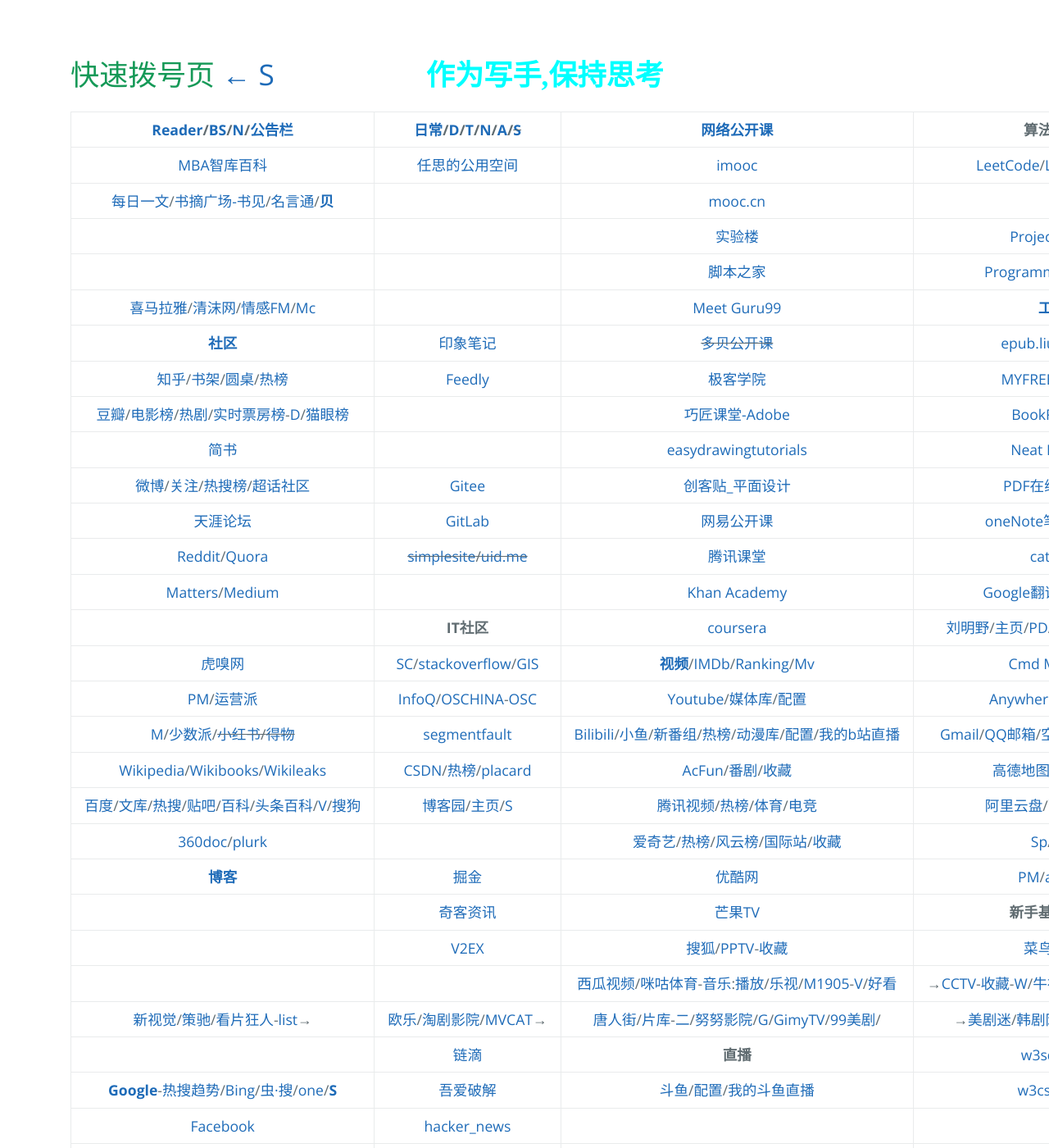
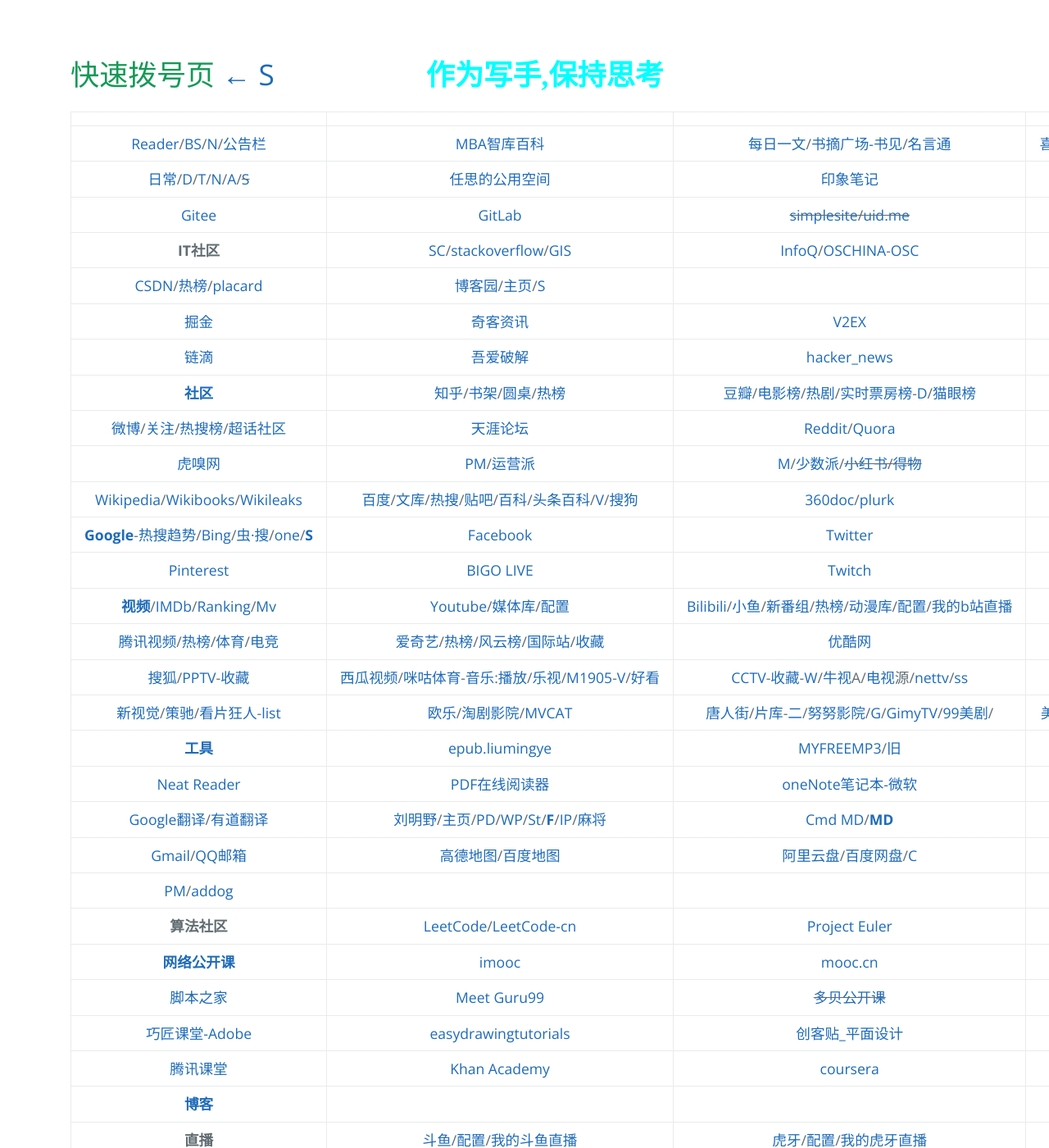
Before and after one commit to AmbroseRen/test, a Jekyll site: the page built from navigation.md, in a window 1280 px wide and 1400 px high. Shown: the whole window at 82% size. Built offline with Jekyll 4.4.1, drawn with Linux system fonts in a browser that asks for light colours; our own code applies the rules of GitHub Pages for plain Markdown files; the repository's description, which GitHub fills in, is left out; some of the changed text lies outside the part shown.

Commit message:
Update navigation.md

```diff
--- a/navigation.md
+++ b/navigation.md
@@ -23,45 +23,41 @@
 
 # 快速拨号页  [←](https://ambroseren.github.io/test/indexes.html)  [S](search.md)    &emsp;&emsp;&emsp;&emsp;&emsp;<b><font color="#00ffff" face="楷体">作为写手,保持思考</font></b>
 
-| [Reader](Library/BookListsOne.md)/[BS](Library/BookSearch.md)/[N](Library/Novel.md)/[公告栏](https://ambroseren.github.io/test/sag3.html) | [日常](https://ambroseren.github.io/test/navigation.html#sp)/[D](Data/DataRank.md)/[T](Data/TorrentKitty.md)/[N](Library/synthesize.md)/[A](Art/index.md)/~~[S](https://shouku123.com/rensi)~~ | [网络公开课](Library/LearnPlatform.md) | 算法社区 |
+| []() | []() | []() | []() |
 |:---:|:---:|:---:|:---:|
-| [MBA智库百科](https://wiki.mbalib.com/wiki/首页) | [任思的公用空间](http://rensi.ys168.com/) | [imooc](https://www.imooc.com/course/list) | [LeetCode](https://leetcode.com/problemset/all/)/[LeetCode-cn](https://leetcode-cn.com/problemset/all/) |
-| [每日一文](https://meiriyiwen.com/random)/[书摘广场-书见](https://memo.bookfere.com/explore)/[名言通](https://www.mingyantong.com/)/[<strong id="seashell">贝</strong>](Library/excerpt.md) | []() | [mooc.cn](https://www.cmooc.com/course) | []() |
-| []() | []() | [实验楼](https://www.lanqiao.cn/courses/) | [Project Euler](https://projecteuler.net/archives) |
-| []() | []() | [脚本之家](https://www.jb51.net/list/index_1.htm) | [Programming Praxis](https://programmingpraxis.com/) |
-| [喜马拉雅](https://www.ximalaya.com/my/subscribed/)/[清沫网](https://www.qingmo.net/)/[情感FM](https://www.qingmo.net/qingganfm)/[Mc](Art/Music/index.md) | []() | [Meet Guru99](https://www.guru99.com/) | [<strong id="tools">工具</strong>](Tools/index.md) |
-| [<strong id="sq">社区</strong>](Library/Forum.md) | [印象笔记](https://app.yinxiang.com/Home.action) | ~~[多贝公开课](http://www.duobei.com/)~~ | [epub.liumingye](https://epub.liumingye.cn/) |
-| [知乎](https://www.zhihu.com/people/RS101202303/following)/[书架](https://www.zhihu.com/pub/)/[圆桌](https://www.zhihu.com/roundtable)/[热榜](https://www.zhihu.com/hot) | [Feedly](https://feedly.com/) | [极客学院](https://www.jikexueyuan.com/) | [MYFREEMP3](http://tool.liumingye.cn/music/?page=searchPage)/[旧](http://tools.liumingye.cn/music_old/?page=searchPage) |
-| [豆瓣](https://www.douban.com/people/AmbroseRen/)/[电影榜](https://movie.douban.com/)/[热剧](https://movie.douban.com/tv/#!type=tv&tag=%E7%83%AD%E9%97%A8&sort=recommend&page_limit=20&page_start=0)/[实时票房榜](https://www.endata.com.cn/BoxOffice/BO/RealTime/reTimeBO.html)-[D](https://ys.endata.cn/BoxOffice/Ranking)/[猫眼榜](https://piaofang.maoyan.com/dashboard) | []() | [巧匠课堂-Adobe](https://www.2qj.com/) | [BookReader](https://ztftrue.github.io/BookReader/) |
-| [简书](https://www.jianshu.com/subscriptions#/timeline) | []() | [easydrawingtutorials](https://www.easydrawingtutorials.com/index.php/disney/81-draw-mickey-mouse) | [Neat Reader](https://www.neat-reader.cn/webapp#/) |
-| [微博](https://weibo.com/3626507391/follow)/[关注](https://weibo.com/u/page/follow/3626507391/followGroup)/[热搜榜](https://weibo.com/hot/search)/[超话社区](https://huati.weibo.cn/discovery/super) | [Gitee](https://gitee.com/) | [创客贴_平面设计](https://www.chuangkit.com/designtools/designindex) | [PDF在线阅读器](https://web.jisupdf.com/) |
-| [天涯论坛](https://bbs.tianya.cn/) | [GitLab](https://gitlab.com/ambroserencn) | [网易公开课](https://open.163.com/khan/) | [oneNote笔记本-微软](https://www.onenote.com/notebooks?auth=1&nf=1&fromAR=1) |
-| [Reddit](https://www.reddit.com/)/[Quora](https://www.quora.com/) | ~~[simplesite](http://ambroseren.simplesite.com/)/[uid.me](http://uid.me/ren_si1#)~~ | [腾讯课堂](https://ke.qq.com/) | [catbox](https://catbox.moe/user/login.php) |
-| [Matters](https://matters.news/)/[Medium](https://medium.com/) | []() | [Khan Academy](https://www.khanacademy.org/) | [Google翻译](https://translate.google.com/)/[有道翻译](https://fanyi.youdao.com/) |
-| []() | __IT社区__ | [coursera](https://www.coursera.org/browse/computer-science) | [刘明野](https://tool.liumingye.cn/)/[主页](https://www.liumingye.cn/)/[PD](https://tool.liumingye.cn/password/)/[WP](https://tool.liumingye.cn/wallpaper/)/[St](Art/Shoot/index.md)/[<strong id="fodder">F</strong>](Data/Fodder/index.md)/[IP](https://tool.liumingye.cn/ip/)/[麻将](https://tool.liumingye.cn/majiang/) |
-| [虎嗅网](https://www.huxiu.com/) | [SC](https://stackexchange.com/)/[stackoverflow](https://stackoverflow.com/)/[GIS](https://gis.stackexchange.com/) | [<strong id="sp">视频</strong>](Video/video.md)/[IMDb](https://www.imdb.com/)/[Ranking](https://www.boxofficemojo.com/weekly/)/[Mv](Art/Movies/index.md) | [Cmd MD](https://www.zybuluo.com/)/[<strong id="md">MD</strong>](Data/MD/index.md) |
-| [PM](http://www.woshipm.com/)/[运营派](https://www.yunyingpai.com/) | [InfoQ](https://www.infoq.cn/)/[OSCHINA](https://www.oschina.net/project)-[OSC](https://www.oschina.net/project/top_cn_2020) | [Youtube](https://www.youtube.com/)/[媒体库](https://www.youtube.com/feed/library)/[配置](https://studio.youtube.com/video/LupojaPC1wc/livestreaming) | [AnywhereAnything](http://lackar.com/aa/) |
-| [M](Library/Medicine.md)/[少数派](https://sspai.com/)/~~[小红书](https://www.xiaohongshu.com/explore)/[得物](https://www.dewu.com/community.html)~~ | [segmentfault](https://segmentfault.com/u/ambroseren/users/following) | [Bilibili](https://space.bilibili.com/352834482/fans/follow)/[小鱼](http://www.xysudu.com/)/[新番组](https://bgm.liumingye.cn/)/[热榜](https://www.bilibili.com/v/popular/rank/all)/[动漫库](Art/Animes/index.md)/[配置](https://link.bilibili.com/p/center/index#/my-room/start-live)/[我的b站直播](https://live.bilibili.com/22653502) | [Gmail](https://mail.google.com/mail/u/0/#inbox)/[QQ邮箱](https://mail.qq.com/)/[空间](https://user.qzone.qq.com/1056008502)/[万年历](https://wannianrili.bmcx.com/)/[12306](https://kyfw.12306.cn/otn/leftTicket/init) |
-| [Wikipedia](https://www.wikipedia.org/)/[Wikibooks](https://www.wikibooks.org/)/[Wikileaks](https://wikileaks.org/What-is-WikiLeaks.html) | [CSDN](https://blog.csdn.net/Ambrose_Ren)/[热榜](https://blog.csdn.net/rank/list)/[placard](https://bbs.csdn.net/forums/placard) | [AcFun](https://www.acfun.cn/)/[番剧](https://www.acfun.cn/bangumilist)/[收藏](https://www.acfun.cn/member/favourite) | [高德地图](https://www.amap.com/)/[百度地图](https://map.baidu.com/) |
-| [百度](https://www.baidu.com/)/[文库](Library/AcademicSearch.md)/[热搜](https://top.baidu.com/board)/[贴吧](https://tieba.baidu.com/index.html)/[百科](https://baike.baidu.com/usercenter/lemmas#favorites)/[头条百科](https://www.baike.com/)/[V](https://baike.baidu.com/vbaike#gallary)/[搜狗](https://www.sogou.com/) | [博客园](https://www.cnblogs.com/rensi/)/[主页](https://home.cnblogs.com/u/rensi/)/[S](https://zzk.cnblogs.com/s/blogpost) | [腾讯视频](https://v.qq.com/biu/u/playlist)/[热榜](https://v.qq.com/biu/ranks/?t=hotsearch)/[体育](https://live.qq.com/match)/[电竞](https://egame.qq.com/gamelist) | [阿里云盘](https://www.aliyundrive.com/drive/)/[百度网盘](https://pan.baidu.com/disk/home)/[C](Data/Clouder.md) |
-| [360doc](http://www.360doc.com/mycontacts.aspx)/[plurk](https://www.plurk.com/AmbroseRenCN) | []() | [爱奇艺](https://www.iqiyi.com/u/fav)/[热榜](https://www.iqiyi.com/ranks/hotsearch)/[风云榜](https://www.iqiyi.com/ranks1/home)/[国际站](https://www.iq.com/)/[收藏](https://www.iq.com/personal?type=favorite) | [Sp](Library/shopping.md)/[Job](Library/job.md) |
-| [<strong id="bk">博客</strong>](Library/Blog.md) | [掘金](https://juejin.cn/) | [优酷网](https://user.youku.com/page/usc/fav?theme=) | [PM](https://dh.woshipm.com/)/[addog](https://www.addog.vip/) |
-| []() | [奇客资讯](https://www.solidot.org/) | [芒果TV](https://i.mgtv.com/my/looklist) | __新手基础自学__ |
-| []() | [V2EX](https://www.v2ex.com/?tab=tech) | [搜狐](https://my.tv.sohu.com/i/bookmark)/[PPTV](https://www.pptv.com/)-[收藏](https://usercenter.pptv.com/web/user/collection) | [菜鸟教程](https://www.runoob.com/) |
-| []() | []() | [西瓜视频](https://www.ixigua.com/my/favorite)/[咪咕体育](https://www.miguvideo.com/mgs/website/prd/personalCenter.html#/collect)-[音乐](https://music.migu.cn/v3/my/playlist):[播放](https://music.migu.cn/v3/music/player/audio)/[乐视](http://i.le.com/playrecord#favorite)/[M1905](https://www.1905.com/mdb/film/)-[V](https://vip.1905.com/)/[好看](https://sv.baidu.com/) | →[CCTV](https://tv.cctv.com/live/)-[收藏](https://i.cctv.com/account/collection)-[W](https://worldcup.cctv.com)/[牛视](https://www.chaojidianshi.net/)A/[电视](http://www.tvyan.com/)源/[nettv](http://nettv.live/)/[ss](https://steelsoft.site/wtv/tv.php?code=us&name=3ABN%20(720p)) |
-| [新视觉](http://www.qzcyqp.com/)/[策驰](http://www.cechiyy8.com/)/[看片狂人](https://www.kpkuang.com/)-[list](https://whereiskpkuang.com/)→ | [欧乐](https://www.olevod.com/)/[淘剧影院](https://www.taojuyb.com/)/[MVCAT](https://www.mvcat.com/)→ | [唐人街](https://www.tangrenjie.tv/)/[片库](https://www.btnull.org/)-[二](https://www.pkmp4.com/)/[努努影院](https://www.nunuyy.org)/[G](https://gimytv.in/)/[GimyTV](https://gimytv.com/)/[99美剧](https://www.999mjtv.com/)/[]() | →[美剧迷](https://www.meijumi.net/)/[韩剧网](https://www.tvn.cc/)-[kortw](https://kortw.com/)/[蛋蛋赞](https://www.dandanzan.cc/) |
-| []() | [链滴](https://ld246.com/) | __直播__ | [w3school](https://www.w3school.com.cn/) |
-| [__Google__](https://www.google.com/)-[热搜趋势](https://trends.google.com/trends/?geo=US)/[Bing](https://cn.bing.com/)/[虫·搜](https://search.chongbuluo.com/)/[one](https://aur.one)/[<strong id="searchs">S</strong>](Library/SearchEngine.md) | [吾爱破解](https://www.52pojie.cn/) | [斗鱼](https://www.douyu.com/directory/myFollow)/[配置](https://mp.douyu.com/live/main)/[我的斗鱼直播](https://www.douyu.com/10150268) | [w3cschool](https://www.w3cschool.cn/) |
-| [Facebook](https://www.facebook.com/) | [hacker_news](https://news.ycombinator.com/) | []() | []() |
-| [Twitter](https://twitter.com/home) | []() | [虎牙](https://www.huya.com/myfollow)/[配置](https://i.huya.com/index.php?m=ProfileSetting#ktylts)/[我的虎牙直播](https://www.huya.com/25541428) | [前端速查](http://f2er.club/) |
-| [Instagram](https://www.instagram.com/ambroserencn/) | [科学网-889891](http://blog.sciencenet.cn/home.php?mod=spacecp&ac=friend&op=find) | []() | []() |
-| [Pinterest](https://www.pinterest.com/) | []() | [YY LIVE](https://www.yy.com/i/index/live) | []() |
-| [BIGO LIVE](https://www.bigo.tv/cn/show) | []() | [Tik Tok](https://www.tiktok.com/)/[抖音](https://www.douyin.com/recommend)/[快手](https://www.kuaishou.com/) | []() |
-| [Twitch](https://www.twitch.tv/) | []() | [<strong id="games">游戏</strong>](Art/Games/index.md) | []() |
+| [Reader](Library/BookListsOne.md)/[BS](Library/BookSearch.md)/[N](Library/Novel.md)/[公告栏](https://ambroseren.github.io/test/sag3.html) | [MBA智库百科](https://wiki.mbalib.com/wiki/首页) | [每日一文](https://meiriyiwen.com/random)/[书摘广场-书见](https://memo.bookfere.com/explore)/[名言通](https://www.mingyantong.com/) | [喜马拉雅](https://www.ximalaya.com/my/subscribed/)/[清沫网](https://www.qingmo.net/)/[情感FM](https://www.qingmo.net/qingganfm)/[Mc](Art/Music/index.md) |
+| [日常](https://ambroseren.github.io/test/navigation.html#sp)/[D](Data/DataRank.md)/[T](Data/TorrentKitty.md)/[N](Library/synthesize.md)/[A](Art/index.md)/~~[S](https://shouku123.com/rensi)~~ | [任思的公用空间](http://rensi.ys168.com/) | [印象笔记](https://app.yinxiang.com/Home.action) | [Feedly](https://feedly.com/) |
+| [Gitee](https://gitee.com/) | [GitLab](https://gitlab.com/ambroserencn) | ~~[simplesite](http://ambroseren.simplesite.com/)/[uid.me](http://uid.me/ren_si1#)~~ | []() |
+| __IT社区__ | [SC](https://stackexchange.com/)/[stackoverflow](https://stackoverflow.com/)/[GIS](https://gis.stackexchange.com/) | [InfoQ](https://www.infoq.cn/)/[OSCHINA](https://www.oschina.net/project)-[OSC](https://www.oschina.net/project/top_cn_2020) | [segmentfault](https://segmentfault.com/u/ambroseren/users/following) |
+| [CSDN](https://blog.csdn.net/Ambrose_Ren)/[热榜](https://blog.csdn.net/rank/list)/[placard](https://bbs.csdn.net/forums/placard) | [博客园](https://www.cnblogs.com/rensi/)/[主页](https://home.cnblogs.com/u/rensi/)/[S](https://zzk.cnblogs.com/s/blogpost) | []() | []() |
+| [掘金](https://juejin.cn/) | [奇客资讯](https://www.solidot.org/) | [V2EX](https://www.v2ex.com/?tab=tech) | []() |
+| [链滴](https://ld246.com/) | [吾爱破解](https://www.52pojie.cn/) | [hacker_news](https://news.ycombinator.com/) | [科学网-889891](http://blog.sciencenet.cn/home.php?mod=spacecp&ac=friend&op=find) |
+| [<strong id="sq">社区</strong>](Library/Forum.md) | [知乎](https://www.zhihu.com/people/RS101202303/following)/[书架](https://www.zhihu.com/pub/)/[圆桌](https://www.zhihu.com/roundtable)/[热榜](https://www.zhihu.com/hot) | [豆瓣](https://www.douban.com/people/AmbroseRen/)/[电影榜](https://movie.douban.com/)/[热剧](https://movie.douban.com/tv/#!type=tv&tag=%E7%83%AD%E9%97%A8&sort=recommend&page_limit=20&page_start=0)/[实时票房榜](https://www.endata.com.cn/BoxOffice/BO/RealTime/reTimeBO.html)-[D](https://ys.endata.cn/BoxOffice/Ranking)/[猫眼榜](https://piaofang.maoyan.com/dashboard) | [简书](https://www.jianshu.com/subscriptions#/timeline) |
+| [微博](https://weibo.com/3626507391/follow)/[关注](https://weibo.com/u/page/follow/3626507391/followGroup)/[热搜榜](https://weibo.com/hot/search)/[超话社区](https://huati.weibo.cn/discovery/super) | [天涯论坛](https://bbs.tianya.cn/) | [Reddit](https://www.reddit.com/)/[Quora](https://www.quora.com/) | [Matters](https://matters.news/)/[Medium](https://medium.com/) |
+| [虎嗅网](https://www.huxiu.com/) | [PM](http://www.woshipm.com/)/[运营派](https://www.yunyingpai.com/) | [M](Library/Medicine.md)/[少数派](https://sspai.com/)/~~[小红书](https://www.xiaohongshu.com/explore)/[得物](https://www.dewu.com/community.html)~~ | []() |
+| [Wikipedia](https://www.wikipedia.org/)/[Wikibooks](https://www.wikibooks.org/)/[Wikileaks](https://wikileaks.org/What-is-WikiLeaks.html) | [百度](https://www.baidu.com/)/[文库](Library/AcademicSearch.md)/[热搜](https://top.baidu.com/board)/[贴吧](https://tieba.baidu.com/index.html)/[百科](https://baike.baidu.com/usercenter/lemmas#favorites)/[头条百科](https://www.baike.com/)/[V](https://baike.baidu.com/vbaike#gallary)/[搜狗](https://www.sogou.com/) | [360doc](http://www.360doc.com/mycontacts.aspx)/[plurk](https://www.plurk.com/AmbroseRenCN) | []() |
+| [__Google__](https://www.google.com/)-[热搜趋势](https://trends.google.com/trends/?geo=US)/[Bing](https://cn.bing.com/)/[虫·搜](https://search.chongbuluo.com/)/[one](https://aur.one)/[<strong id="searchs">S</strong>](Library/SearchEngine.md) | [Facebook](https://www.facebook.com/) | [Twitter](https://twitter.com/home) | [Instagram](https://www.instagram.com/ambroserencn/) |
+| [Pinterest](https://www.pinterest.com/) | [BIGO LIVE](https://www.bigo.tv/cn/show) | [Twitch](https://www.twitch.tv/) | []() |
+| [<strong id="sp">视频</strong>](Video/video.md)/[IMDb](https://www.imdb.com/)/[Ranking](https://www.boxofficemojo.com/weekly/)/[Mv](Art/Movies/index.md) | [Youtube](https://www.youtube.com/)/[媒体库](https://www.youtube.com/feed/library)/[配置](https://studio.youtube.com/video/LupojaPC1wc/livestreaming) | [Bilibili](https://space.bilibili.com/352834482/fans/follow)/[小鱼](http://www.xysudu.com/)/[新番组](https://bgm.liumingye.cn/)/[热榜](https://www.bilibili.com/v/popular/rank/all)/[动漫库](Art/Animes/index.md)/[配置](https://link.bilibili.com/p/center/index#/my-room/start-live)/[我的b站直播](https://live.bilibili.com/22653502) | [AcFun](https://www.acfun.cn/)/[番剧](https://www.acfun.cn/bangumilist)/[收藏](https://www.acfun.cn/member/favourite) |
+| [腾讯视频](https://v.qq.com/biu/u/playlist)/[热榜](https://v.qq.com/biu/ranks/?t=hotsearch)/[体育](https://live.qq.com/match)/[电竞](https://egame.qq.com/gamelist) | [爱奇艺](https://www.iqiyi.com/u/fav)/[热榜](https://www.iqiyi.com/ranks/hotsearch)/[风云榜](https://www.iqiyi.com/ranks1/home)/[国际站](https://www.iq.com/)/[收藏](https://www.iq.com/personal?type=favorite) | [优酷网](https://user.youku.com/page/usc/fav?theme=) | [芒果TV](https://i.mgtv.com/my/looklist) |
+| [搜狐](https://my.tv.sohu.com/i/bookmark)/[PPTV](https://www.pptv.com/)-[收藏](https://usercenter.pptv.com/web/user/collection) | [西瓜视频](https://www.ixigua.com/my/favorite)/[咪咕体育](https://www.miguvideo.com/mgs/website/prd/personalCenter.html#/collect)-[音乐](https://music.migu.cn/v3/my/playlist):[播放](https://music.migu.cn/v3/music/player/audio)/[乐视](http://i.le.com/playrecord#favorite)/[M1905](https://www.1905.com/mdb/film/)-[V](https://vip.1905.com/)/[好看](https://sv.baidu.com/) | [CCTV](https://tv.cctv.com/live/)-[收藏](https://i.cctv.com/account/collection)-[W](https://worldcup.cctv.com)/[牛视](https://www.chaojidianshi.net/)A/[电视](http://www.tvyan.com/)源/[nettv](http://nettv.live/)/[ss](https://steelsoft.site/wtv/tv.php?code=us&name=3ABN%20(720p)) | []() |
+| [新视觉](http://www.qzcyqp.com/)/[策驰](http://www.cechiyy8.com/)/[看片狂人](https://www.kpkuang.com/)-[list](https://whereiskpkuang.com/) | [欧乐](https://www.olevod.com/)/[淘剧影院](https://www.taojuyb.com/)/[MVCAT](https://www.mvcat.com/) | [唐人街](https://www.tangrenjie.tv/)/[片库](https://www.btnull.org/)-[二](https://www.pkmp4.com/)/[努努影院](https://www.nunuyy.org)/[G](https://gimytv.in/)/[GimyTV](https://gimytv.com/)/[99美剧](https://www.999mjtv.com/)/[]() | [美剧迷](https://www.meijumi.net/)/[韩剧网](https://www.tvn.cc/)-[kortw](https://kortw.com/)/[蛋蛋赞](https://www.dandanzan.cc/) |
+| [<strong id="tools">工具</strong>](Tools/index.md) | [epub.liumingye](https://epub.liumingye.cn/) | [MYFREEMP3](http://tool.liumingye.cn/music/?page=searchPage)/[旧](http://tools.liumingye.cn/music_old/?page=searchPage) | [BookReader](https://ztftrue.github.io/BookReader/) |
+| [Neat Reader](https://www.neat-reader.cn/webapp#/) | [PDF在线阅读器](https://web.jisupdf.com/) | [oneNote笔记本-微软](https://www.onenote.com/notebooks?auth=1&nf=1&fromAR=1) | [catbox](https://catbox.moe/user/login.php) |
+| [Google翻译](https://translate.google.com/)/[有道翻译](https://fanyi.youdao.com/) | [刘明野](https://tool.liumingye.cn/)/[主页](https://www.liumingye.cn/)/[PD](https://tool.liumingye.cn/password/)/[WP](https://tool.liumingye.cn/wallpaper/)/[St](Art/Shoot/index.md)/[<strong id="fodder">F</strong>](Data/Fodder/index.md)/[IP](https://tool.liumingye.cn/ip/)/[麻将](https://tool.liumingye.cn/majiang/) | [Cmd MD](https://www.zybuluo.com/)/[<strong id="md">MD</strong>](Data/MD/index.md) | [AnywhereAnything](http://lackar.com/aa/) |
+| [Gmail](https://mail.google.com/mail/u/0/#inbox)/[QQ邮箱](https://mail.qq.com/) | [高德地图](https://www.amap.com/)/[百度地图](https://map.baidu.com/) | [阿里云盘](https://www.aliyundrive.com/drive/)/[百度网盘](https://pan.baidu.com/disk/home)/[C](Data/Clouder.md) | [Sp](Library/shopping.md)/[Job](Library/job.md) |
+| [PM](https://dh.woshipm.com/)/[addog](https://www.addog.vip/) | []() | []() | []() |
+| __算法社区__ | [LeetCode](https://leetcode.com/problemset/all/)/[LeetCode-cn](https://leetcode-cn.com/problemset/all/) | [Project Euler](https://projecteuler.net/archives) | [Programming Praxis](https://programmingpraxis.com/) |
+| [__网络公开课__](Library/LearnPlatform.md) | [imooc](https://www.imooc.com/course/list) | [mooc.cn](https://www.cmooc.com/course) | [实验楼](https://www.lanqiao.cn/courses/) |
+| [脚本之家](https://www.jb51.net/list/index_1.htm) | [Meet Guru99](https://www.guru99.com/) | ~~[多贝公开课](http://www.duobei.com/)~~ | [极客学院](https://www.jikexueyuan.com/) |
+| [巧匠课堂-Adobe](https://www.2qj.com/) | [easydrawingtutorials](https://www.easydrawingtutorials.com/index.php/disney/81-draw-mickey-mouse) | [创客贴_平面设计](https://www.chuangkit.com/designtools/designindex) | [网易公开课](https://open.163.com/khan/) |
+| [腾讯课堂](https://ke.qq.com/) | [Khan Academy](https://www.khanacademy.org/) | [coursera](https://www.coursera.org/browse/computer-science) | []() |
+| [<strong id="bk">博客</strong>](Library/Blog.md) | []() | []() | []() |
+| __直播__ | [斗鱼](https://www.douyu.com/directory/myFollow)/[配置](https://mp.douyu.com/live/main)/[我的斗鱼直播](https://www.douyu.com/10150268) | [虎牙](https://www.huya.com/myfollow)/[配置](https://i.huya.com/index.php?m=ProfileSetting#ktylts)/[我的虎牙直播](https://www.huya.com/25541428) | []() |
+| [YY LIVE](https://www.yy.com/i/index/live) | [Tik Tok](https://www.tiktok.com/)/[抖音](https://www.douyin.com/recommend)/[快手](https://www.kuaishou.com/) | []() | []() |
+| [<strong id="games">游戏</strong>](Art/Games/index.md) | []() | []() | []() |
+| __新手基础自学__ | [菜鸟教程](https://www.runoob.com/) | [w3school](https://www.w3school.com.cn/) | [w3cschool](https://www.w3cschool.cn/) |
+| [前端速查](http://f2er.club/) | []() | []() | []() |
 | []() | []() | []() | []() |
-| []() | []() | []() | []() |
-| []() | []() | []() | []() |
-| []() | []() | []() | []() |
-| lucy | 25 | X | X |
 
 <p style="width:1300px;"><font color="#00ffff" face="楷体" size="4">创作是一件开心的事情，沉浸只是因为纯粹的灵感。我希望自己的生命能够时常充满灵感，而文字就是这些愉快时光曾经存在过的证明。</font></p>
```
